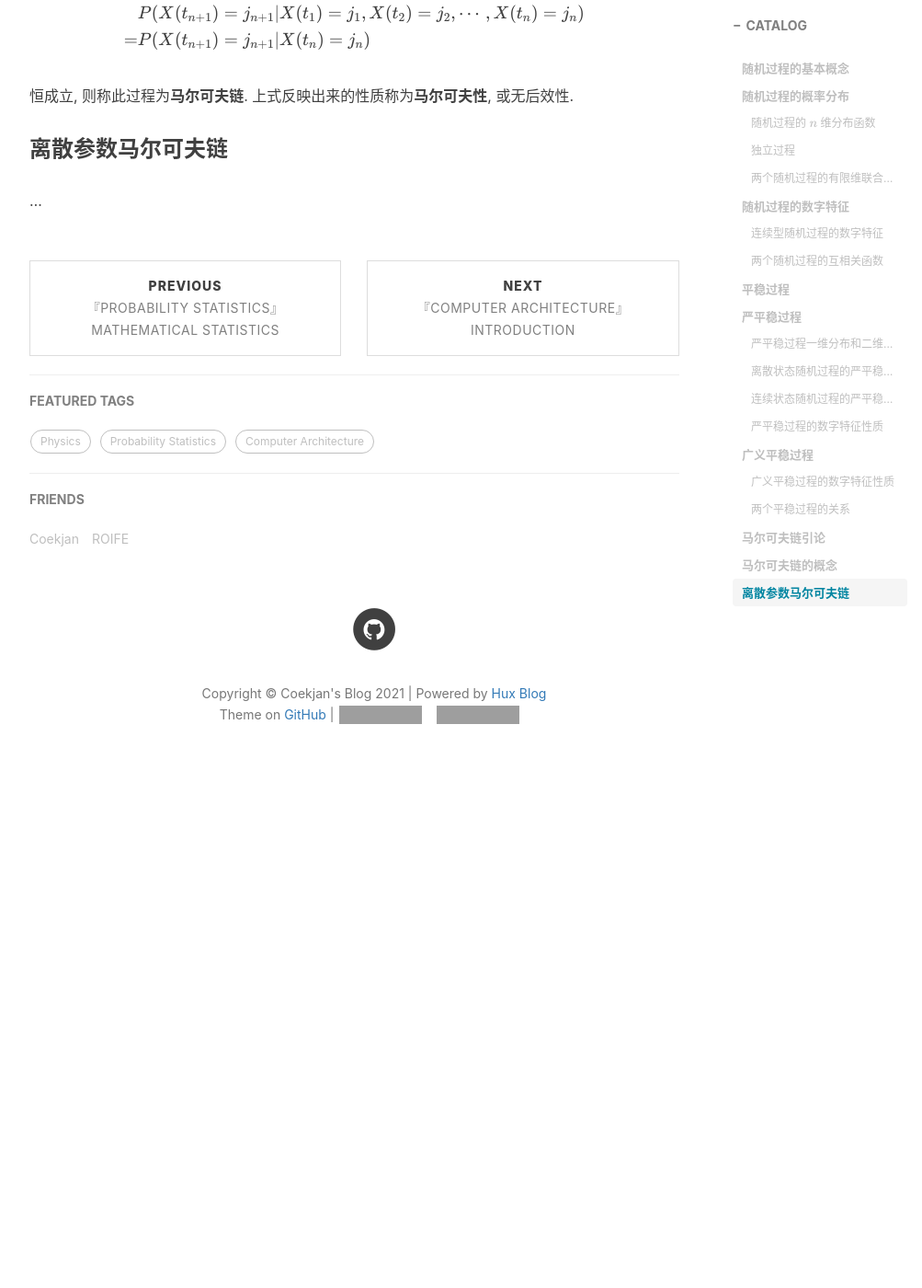
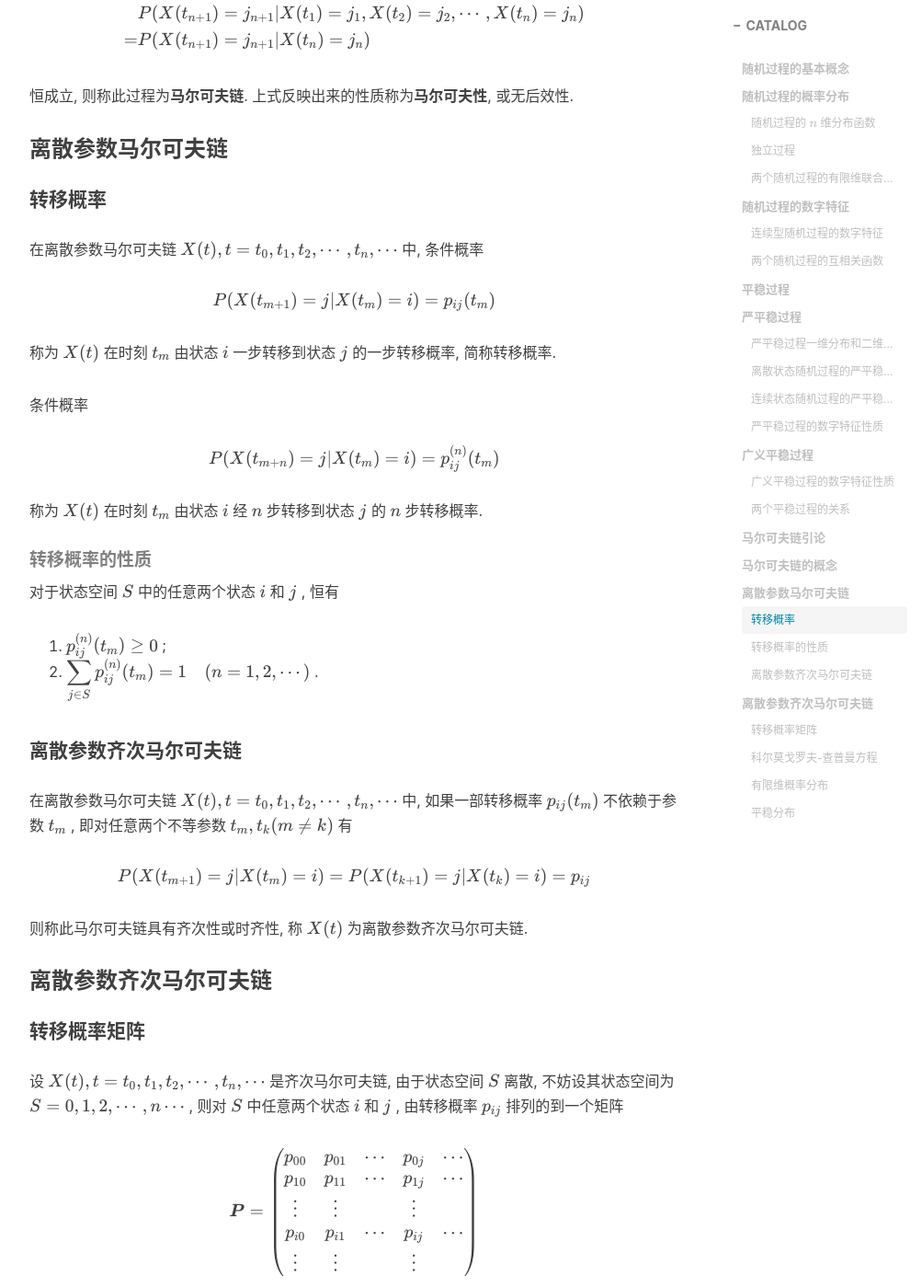
Before and after one commit to Coekjan/coekjan.github.io, a Jekyll site: the page built from _posts/Probability-Statistics/2021-01-05-Stochastic-Process.md, in a window 1280 px wide and 1400 px high, scrolled down 6890 px. Shown: the whole window at 92% size, without its empty margins (233-1236 px from the left). Built offline with Jekyll 4.4.1, drawn with Linux system fonts in a browser that asks for light colours; nearby versions of some CDN libraries; comment, search, counter and statistics services are not loaded; before the commit the page ends 7771 px from its top, so only the background shows below that; some of the changed text lies outside the part shown; grey boxes are pictures that could not be loaded.

Commit message:
Update 2021-01-05-Stochastic-Process.md

```diff
--- a/_posts/Probability-Statistics/2021-01-05-Stochastic-Process.md
+++ b/_posts/Probability-Statistics/2021-01-05-Stochastic-Process.md
@@ -290,4 +290,163 @@ $$
 
 ### 离散参数马尔可夫链
 
-...
+#### 转移概率
+
+在离散参数马尔可夫链 $\{X(t),t=t_0,t_1,t_2,\dotsm,t_n,\dotsm\}$ 中, 条件概率
+
+$$
+P(X(t_{m+1})=j\vert X(t_m)=i)=p_{ij}(t_m)
+$$
+
+称为 $X(t)$ 在时刻 $t_m$ 由状态 $i$ 一步转移到状态 $j$ 的一步转移概率, 简称转移概率.
+
+条件概率
+
+$$
+P(X(t_{m+n})=j\vert X(t_m)=i)=p_{ij}^{(n)}(t_m)
+$$
+
+称为 $X(t)$ 在时刻 $t_m$ 由状态 $i$ 经 $n$ 步转移到状态 $j$ 的 $n$ 步转移概率.
+
+##### 转移概率的性质
+
+对于状态空间 $S$ 中的任意两个状态 $i$ 和 $j$ , 恒有
+1. $p_{ij}^{(n)}(t_m)\ge 0$ ;
+2. $\displaystyle\sum_{j\in S}p_{ij}^{(n)}(t_m)=1\quad(n=1,2,\dotsm)$ .
+
+#### 离散参数齐次马尔可夫链
+
+在离散参数马尔可夫链 $\{X(t),t=t_0,t_1,t_2,\dotsm,t_n,\dotsm\}$ 中, 如果一部转移概率 $p_{ij}(t_m)$ 不依赖于参数 $t_m$ , 即对任意两个不等参数 $t_m,t_k(m\neq k)$ 有
+
+$$
+P(X(t_{m+1})=j\vert X(t_m)=i)=P(X(t_{k+1})=j\vert X(t_k)=i)=p_{ij}
+$$
+
+则称此马尔可夫链具有齐次性或时齐性, 称 $X(t)$ 为离散参数齐次马尔可夫链.
+
+### 离散参数齐次马尔可夫链
+
+#### 转移概率矩阵
+
+设 $\{X(t),t=t_0,t_1,t_2,\dotsm,t_n,\dotsm\}$ 是齐次马尔可夫链, 由于状态空间 $S$ 离散, 不妨设其状态空间为 $S=\{0,1,2,\dotsm,n\dotsm\}$ , 则对 $S$ 中任意两个状态 $i$ 和 $j$ , 由转移概率 $p_{ij}$ 排列的到一个矩阵
+
+$$
+\bm{P}=\begin{pmatrix}
+    p_{00} & p_{01} & \dotsm & p_{0j} & \dotsm\\
+    p_{10} & p_{11} & \dotsm & p_{1j} & \dotsm\\
+    \vdots & \vdots &        & \vdots &       \\
+    p_{i0} & p_{i1} & \dotsm & p_{ij} & \dotsm\\
+    \vdots & \vdots &        & \vdots &
+\end{pmatrix}
+$$
+
+称该矩阵为一步转移概率矩阵. 该矩阵有显然有性质:
+1. $p_{ij}\ge 0$ , 即元素非负;
+2. $\displaystyle\sum_{j\in S}p_{ij}=1$ , 即行和为 $1$ .
+
+#### 科尔莫戈罗夫-查普曼方程
+
+设 $\{X(t),t=t_0,t_1,t_2,\dotsm,t_n,\dotsm\}$ 是马尔可夫链, 则
+
+$$
+p_{ij}^{(n+l)}(t_m)=\sum_kp_{ik}^{(n)}(t_m)\cdot p_{kj}^{(l)}(t_{m+n})
+$$
+
+称为科尔莫戈罗夫-查普曼方程.
+
+若马尔可夫链齐次, 则上述方程可以化为
+
+$$
+p_{ij}^{(n+l)}=\sum_kp_{ik}^{(n)}\cdot p_{kj}^{(l)}
+$$
+
+当 $n=1,l=1$ 时, 得到
+
+$$
+p_{ij}^{(2)}=\sum_kp_{ik}p_{kj}
+$$
+
+写作矩阵形式, 即可得到
+
+$$
+\bm{P}^{(2)}=\bm{P}^2
+$$
+
+其中 $\bm{P}^{(2)}=\left(p_{ij}^{(2)}\right)$ 是两步转移概率矩阵. 进一步, 通过数学归纳法, 可以证明:
+
+$$
+\bm{P}^{(n)}=\bm{P}^n
+$$
+
+#### 有限维概率分布
+
+马尔可夫链 $\{X(t),t=t_0,t_1,t_2,\dotsm,t_n,\dotsm\}$ 在初始时刻 $t_0$ 的概率分布:
+
+$$
+p_j(t_0)=P(X(t_0)=j)\quad j=0,1,2,\dotsm
+$$
+
+称为初始分布.
+
+初始分布和转移概率完全确定了马尔可夫链的任何有限维分布.
+
+设齐次马尔可夫链 $\{X(n),n=0,1,2\dotsm\}$ 的状态空间为 $S=\{0,1,2,\dotsm,i,\dotsm\}$ , 则对任意 $n$ 个非负整数 $k_1<k_2<\dotsm<k_n$ 和 $S$ 内任意 $n$ 个状态 $j_1,j_2,\dotsm,j_n$ , 有
+
+$$
+\begin{aligned}
+    &P(X(k_1)=j_1,X(k_2)=j_2,\dotsm,X(k_n)=j_n)\\
+    =&\sum_{i=0}^{+\infty}p_i(0)\cdot p_{ij_1}^{(k_1)}\cdot p_{j_1j_2}^{(k_2-k_1)}\dotsm p_{j_{n-1}j_n}^{(k_n-k_{n-1})}
+\end{aligned}
+$$
+
+> 记 $p_j(t_n)=P(X(t_n)=j)\quad j=0,1,2,\dotsm$ 为绝对概率或瞬时概率. 由全概率公式, 易得
+>
+> $$
+> p_j(t_n)=\sum_{i=0}^{+\infty}p_i(t_{n-1})p_{ij}(t_{n-1})\qquad j=0,1,2,\dotsm
+> $$
+>
+> 若马尔可夫链齐次, 则化为
+>
+> $$
+> p_j(t_n)=\sum_{i=0}^{+\infty}p_i(t_{n-1})p_{ij}\qquad j=0,1,2,\dotsm
+> $$
+>
+> 递推得
+>
+> $$
+> p_j(t_n)=\sum_{i=0}^{+\infty}p_i(t_0)p_{ij}^{(n)}\qquad j=0,1,2,\dotsm
+> $$
+
+#### 平稳分布
+
+设 $\{X(t),t=t_0,t_1,t_2,\dotsm,t_n,\dotsm\}$ 是齐次马尔可夫链, 则若存在概率分布
+
+$$
+\bm{\pi}=(\pi_0,\pi_1,\dotsm,\pi_j,\dotsm)\quad \left(\pi_j\ge0,\sum_{j=0}^{+\infty}\pi_j=1\right)
+$$
+
+满足
+
+$$
+\pi_j=\sum_{i=0}^{+\infty}\pi_ip_{ij}\quad j=0,1,2,\dotsm
+$$
+
+则称 $\bm{\pi}=(\pi_0,\pi_1,\dotsm,\pi_j,\dotsm)$ 为平稳分布, 称 $X(t)$ 具有平稳性, 是平稳齐次马尔可夫链.
+
+> 求平稳分布 $\bm{\pi}=(\pi_0,\pi_1,\dotsm,\pi_j,\dotsm)$ 的过程, 就是解线性方程组
+>
+> $$
+> \bm{\pi P}=\bm{P}
+> $$
+
+若齐次马尔可夫链 $\{X(t),t=t_0,t_1,t_2,\dotsm,t_n,\dotsm\}$ 的初始分布
+
+$$
+p_j(t_0)=P(X(t_0)=j)\quad j=0,1,2,\dotsm
+$$
+
+是一个平稳分布, 则
+
+$$
+p_j(t_n)=p_j(t_0)\quad j=0,1,2,\dotsm;n=0,1,2,\dotsm
+$$
```
